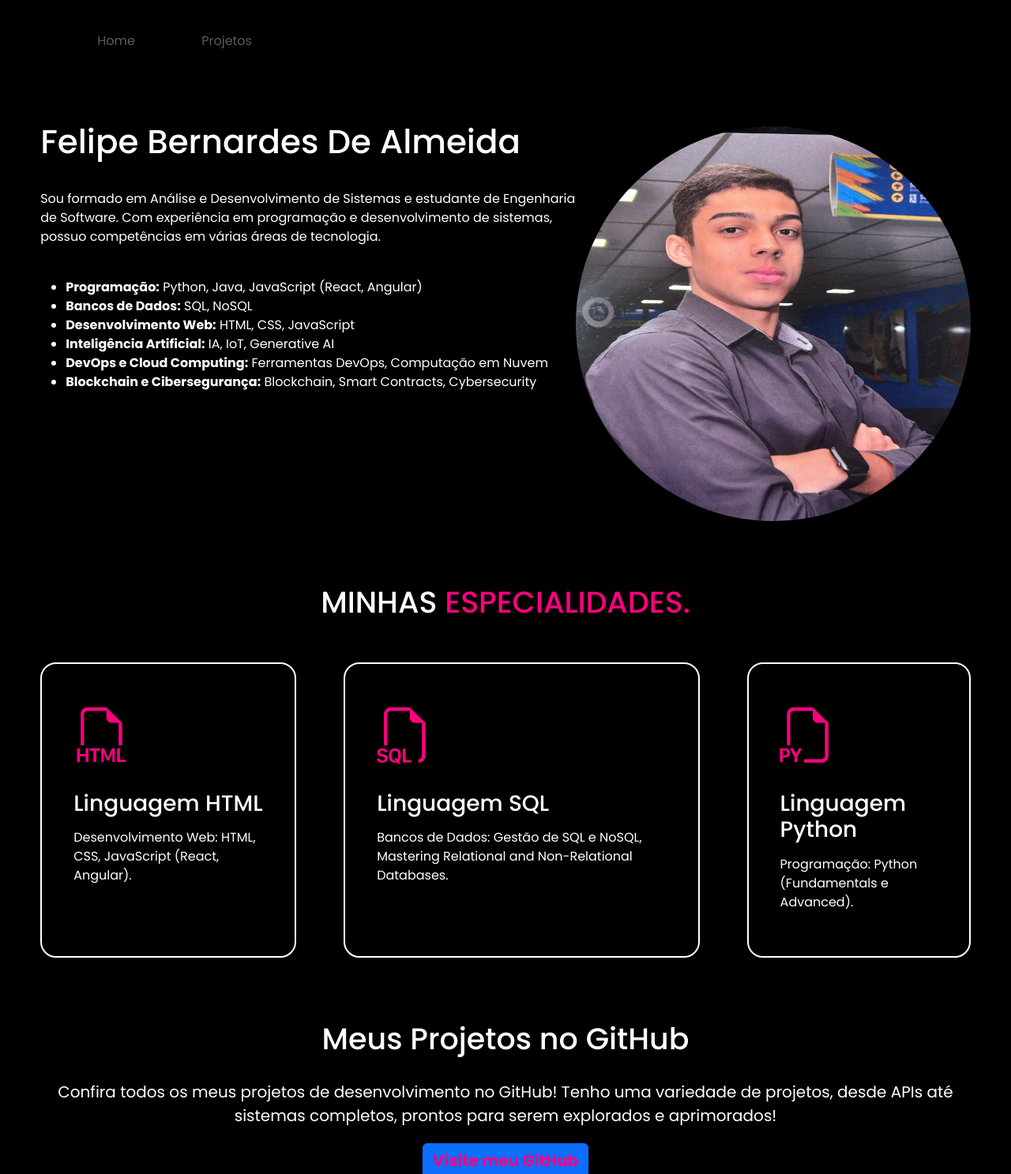
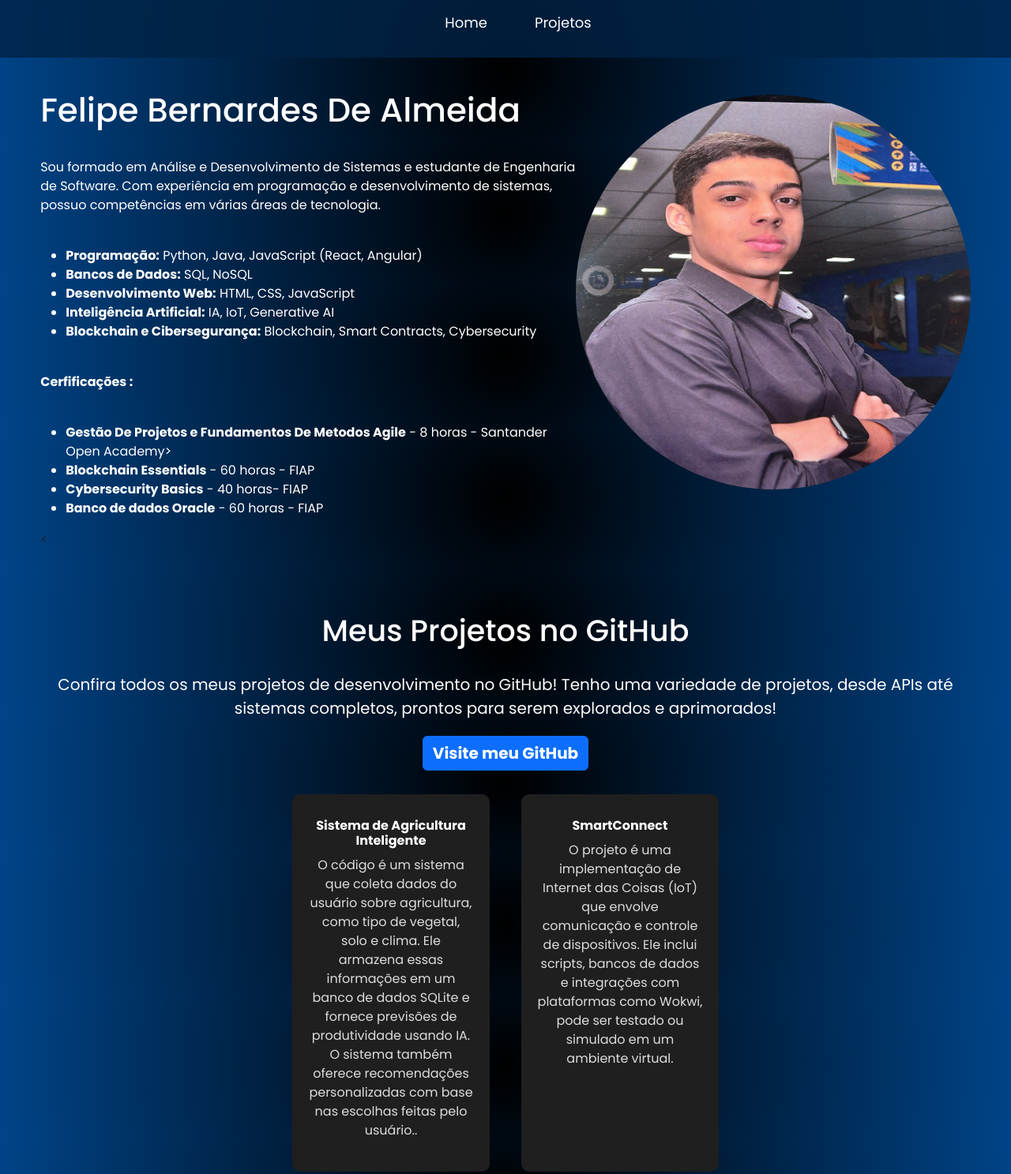
Before and after one commit to Bernas01/Portifolio, a plain HTML site: page index.html in a window 1280 px wide. Shown: the top 1487 px of the page at 79% size. Drawn offline with nearby package versions, Linux system fonts and the light colour scheme.

Commit message:
atualizacao

```diff
--- a/index.html
+++ b/index.html
@@ -4,7 +4,7 @@
 <head>
     <meta charset="UTF-8">
     <meta name="viewport" content="width=device-width, initial-scale=1.0">
-    <title>Felipe B</title>
+    <title>Felipe Bernardes Portolio</title>
 
     <!-- Fontes do Google -->
     <link rel="preconnect" href="https://fonts.googleapis.com">
@@ -25,11 +25,11 @@
     <div class="interface">
         <nav class="menu-desktop">
             <ul>
-                <li><a href="#">Home</a></li>
-                <li><a href="#">Projetos</a></li>
+                <li><a href="#home">Home</a></li>
+                <li><a href="#projetos">Projetos</a></li>
             </ul>
         </nav>
-    </div><!-- Interface -->
+    </div>
 </header>
 
 <main>
@@ -37,69 +37,43 @@
         <div class="interface">
             <div class="flex">
                 <div class="txt-topo-site">
+                    <footer id="home"></footer>
                     <h1>Felipe Bernardes De Almeida</h1>
-                    <p>Sou formado em Análise e Desenvolvimento de Sistemas e estudante de Engenharia de Software. Com experiência em programação e desenvolvimento de sistemas, possuo competências em várias áreas de tecnologia.</p>
+                    <p> Sou formado em Análise e Desenvolvimento de Sistemas e estudante de Engenharia de Software. Com experiência em programação e desenvolvimento de sistemas, possuo competências em várias áreas de tecnologia.</p>
                     <ul>
                         <li><strong>Programação:</strong> Python, Java, JavaScript (React, Angular)</li>
                         <li><strong>Bancos de Dados:</strong> SQL, NoSQL</li>
                         <li><strong>Desenvolvimento Web:</strong> HTML, CSS, JavaScript</li>
                         <li><strong>Inteligência Artificial:</strong> IA, IoT, Generative AI</li>
-                        <li><strong>DevOps e Cloud Computing:</strong> Ferramentas DevOps, Computação em Nuvem</li>
                         <li><strong>Blockchain e Cibersegurança:</strong> Blockchain, Smart Contracts, Cybersecurity</li>
                     </ul>
-                </div><!-- txt topo site -->
+                    <p><strong>Cerfificações :</strong></p>
+                    <ul>
+                        <li><strong>Gestão De Projetos e Fundamentos De Metodos Agile</strong> - 8 horas - Santander Open Academy></li>
+                        <li><strong>Blockchain Essentials</strong> - 60 horas - FIAP</li>
+                        <li><strong>Cybersecurity Basics</strong> - 40 horas- FIAP</li>
+                        <li><strong>Banco de dados Oracle</strong> - 60 horas - FIAP</li>
+                </div>
                 <div class="img-topo-site">
                     <img src="images/foto.png" alt="Foto de Felipe Bernardes de Almeida">
-                </div><!-- img-topo-site -->
-            </div><!-- flex -->
-        </div><!-- Interface -->
-    </section><!-- topo-do-site -->
-
-    <section class="especialidades">
-        <div class="interface">
-            <h2 class="titulo">MINHAS <span>ESPECIALIDADES.</span></h2>
-            <div class="flex">
-                <div class="especialidades-box">
-                    <i class="bi bi-filetype-html"></i>
-                    <h3>Linguagem HTML</h3>
-                    <p>Desenvolvimento Web: HTML, CSS, JavaScript (React, Angular).</p>
-                </div><!-- Especialidade-box -->
-                <div class="especialidades-box">
-                    <i class="bi bi-filetype-sql"></i>
-                    <h3>Linguagem SQL</h3>
-                    <p>Bancos de Dados: Gestão de SQL e NoSQL, Mastering Relational and Non-Relational Databases.</p>
-                </div><!-- Especialidade-box -->
-                <div class="especialidades-box">
-                    <i class="bi bi-filetype-py"></i>
-                    <h3>Linguagem Python</h3>
-                    <p>Programação: Python (Fundamentals e Advanced).</p>
-                </div><!-- Especialidade-box -->
-            </div><!-- flex -->
-        </div><!-- Interface -->
-    </section><!-- especialidades -->
-
+                </div>
+            </div><
+        </div>
+    </section>
+    <footer id="projetos"></footer>
     <section class="projetos">
         <h2>Meus Projetos no GitHub</h2>
         <p>Confira todos os meus projetos de desenvolvimento no GitHub! Tenho uma variedade de projetos, desde APIs até sistemas completos, prontos para serem explorados e aprimorados!</p>
         <a href="https://github.com/Bernas01" target="_blank" class="btn btn-primary">Visite meu GitHub</a>
         <div class="flex">
             <div class="project-card">
-                <h3><a href="https://github.com/Bernas01/api-recomendacao" target="_blank">API de Recomendação de Insumos Agrícolas</a></h3>
-                <p>Uma API desenvolvida para recomendar insumos agrícolas com base em dados de cultivo e IA. A API faz uso de machine learning para fornecer sugestões precisas.</p>
+                <h3><a href="https://github.com/Bernas01/api-recomendacao" target="_blank">Sistema de Agricultura Inteligente</a></h3>
+                <p>O código é um sistema que coleta dados do usuário sobre agricultura, como tipo de vegetal, solo e clima. Ele armazena essas informações em um banco de dados SQLite e fornece previsões de produtividade usando IA. O sistema também oferece recomendações personalizadas com base nas escolhas feitas pelo usuário..</p>
             </div>
             <div class="project-card">
-                <h3><a href="https://github.com/Bernas01/chatbot" target="_blank">Chatbot Inteligente</a></h3>
-                <p>Chatbot inteligente integrado à OpenAI para fornecer respostas rápidas sobre diversos tópicos. Um sistema que utiliza IA para uma interação mais dinâmica.</p>
+                <h3><a href="https://github.com/Bernas01/GS-IOT" target="_blank">SmartConnect</a></h3>
+                <p>O projeto é uma implementação de Internet das Coisas (IoT) que envolve comunicação e controle de dispositivos. Ele inclui scripts, bancos de dados e integrações com plataformas como Wokwi, pode ser testado ou simulado em um ambiente virtual.</p>
             </div>
-            <div class="project-card">
-                <h3><a href="https://github.com/Bernas01/ecommerce" target="_blank">Sistema Ecommerce</a></h3>
-                <p>Sistema de ecommerce completo, com funcionalidades de pagamento, cadastro de produtos, controle de estoque e integração com gateways de pagamento.</p>
-            </div>
-            <div class="project-card">
-                <h3><a href="https://github.com/Bernas01/sistema-iot" target="_blank">Sistema de Monitoramento IoT</a></h3>
-                <p>Um sistema IoT para monitoramento de temperatura e umidade, com visualização dos dados em tempo real e integração com dispositivos em nuvem.</p>
-            </div>
-        </div>
     </section>
 
 </main>
--- a/style.css
+++ b/style.css
@@ -6,80 +6,74 @@
     font-family: "Poppins", sans-serif;
 }
 body{
-    background-color: #000;
-    height: 100vh;
-}
-
-.interface{
-    max-width: 1280px;
-    margin: 0 auto;
+    background: radial-gradient(circle, #000000, #002244, #004488);
+    height: 100px;
 }
 
 .flex{
     display: flex;
 }
 
-.btn-contato button{
-    padding: 10px 40px;
-    font-size: 18px;
-    font-weight: 600;
-    background-color: #FF007F;
-    border: 0;
-    border-radius: 30px;
-    cursor: pointer;
-    transition: .2s;
+/* ESTILO CABEÇALHO */
+nav {
+    background: rgba(0, 34, 68, 0.8);
+    padding: 15px 4%;
+    display: flex;
+    justify-content: center;
+    align-items: center;
+    position: fixed;
+    width: 100%;
+    top: 0;
+    left: 0;
+    transition: 0.3s;
+    z-index: 1000;
 }
 
-h2.titulo{
-    color: #fff;
-    font-size: 38px;
-    text-align: center;
+nav ul {
+    list-style: none;
+    display: flex;
+    gap: 30px;
 }
 
-h2.titulo span{
-    color: #FF007F;
+nav ul li {
+    display: inline-block;
 }
 
-/* ESTILO CABEÇALHO */
-header{
-    padding: 40px 4%;
+nav ul li a {
+    color: #fff;
+    text-decoration: none;
+    font-size: 18px;
+    padding: 10px 15px;
+    transition: 0.3s;
 }
 
-header > .interface{
-    display: flex;
-    align-items: center;
-    justify-content: space-between;
+nav ul li a:hover {
+    color: #00aaff;
+    transform: scale(1.1);
 }
 
-header a{
-    color: #5C5C5C;
-    text-decoration: none;
-    display:inline-block;
-    transition: .2s;
+nav.scrolled {
+    background: rgba(0, 34, 68, 0.95);
+    padding: 10px 4%;
 }
 
-header a:hover{
-    color: #ffff;
-    transform: scale(1.05);
+@media (max-width: 768px) {
+    nav {
+        flex-direction: column;
+        text-align: center;
+    }
+
+    nav ul {
+        flex-direction: column;
+        gap: 15px;
+    }
 }
 
-header nav ul{
-    list-style-type: none;
-}
-
-header nav ul li{
-    display: inline-block;
-    padding: 0 40px;
-}
-
-.btn-contato button:hover{
-    box-shadow: 0px 0px 8px #6d3952;
-    transform: scale(1.05);
-}
 
 /*  ESTILO TOPO SITE */
 section.topo-do-site{
     padding: 40px 4%;
+    margin-top: 80px;
 }
 
 section.topo_do-site .flex{
@@ -105,38 +99,6 @@ section.topo_do-site .flex{
     border-radius: 50%;
 }
 
-/*  ESTILO ESPECIALIDADES */
-section.especialidades{
-    padding: 40px 4%;
-}
-
-section.especialidades .flex{
-    gap: 60px;
-}
-
-.especialidades .especialidades-box{
-    color: #fff;
-    padding: 40px;
-    border: 2px solid #fff;
-    margin-top: 45px;
-    border-radius: 20px;
-    transition: .2s;
-}
-
-.especialidades .especialidades-box:hover{
-    transform: scale(1.05);
-    box-shadow: 0 0 20px #5a5a5a;
-}
-
-.especialidades .especialidades-box i{
-    font-size: 70px;
-    color: #FF007F;
-}
-
-.especialidades .especialidades-box h3{
-    font-size: 28px;
-    margin: 15px 0;
-}
 
 /* ESTILO PROJETOS */
 section.projetos {
@@ -157,16 +119,12 @@ section.projetos {
 }
 
 .projetos a {
-    color: #FF007F;
+    color: #fff;
     text-decoration: none;
     font-size: 20px;
     font-weight: bold;
 }
 
-.projetos a:hover {
-    text-decoration: underline;
-    color: #ffffff;
-}
 
 section.projetos .flex {
     justify-content: center;
@@ -181,11 +139,12 @@ section.projetos .flex {
     width: 250px;
     text-align: center;
     transition: 0.3s ease;
+    margin-top: 30px;
 }
 
 .projetos .project-card:hover {
     transform: scale(1.05);
-    box-shadow: 0px 0px 15px rgba(255, 0, 127, 0.3);
+    box-shadow: 0px 0px 15px #fff;
 }
 
 .projetos .project-card h3 {
@@ -201,7 +160,7 @@ section.projetos .flex {
 }
 
 .projetos .project-card a {
-    color: #FF007F;
+    color: #fff;
     text-decoration: none;
     font-size: 16px;
     font-weight: bold;
@@ -217,19 +176,3 @@ section.projetos .flex {
 .txt-topo-site{
     color: #fff;
 }
-
-
-.github-btn {
-    background-color: #24292f;
-    color: white;
-    padding: 10px 20px;
-    font-size: 16px;
-    border-radius: 5px;
-    text-decoration: none;
-    display: inline-block;
-    transition: background-color 0.3s ease;
-}
-
-.github-btn:hover {
-    background-color: #333;
-}
```
